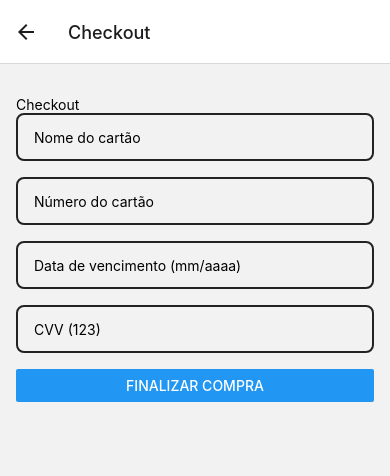
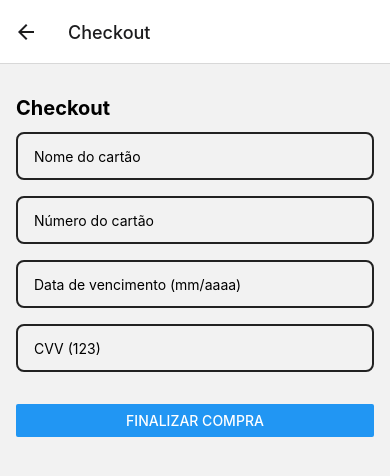
Before and after one commit to GustavoDias7/events, a React Native app: screen /Checkout in a window 390 px wide. Shown: the top 476 px of the page. Built offline with nearby package versions, Linux system fonts and the light colour scheme.

Commit message:
Update Checkout layout

```diff
--- a/src/screens/Checkout/index.jsx
+++ b/src/screens/Checkout/index.jsx
@@ -13,15 +13,20 @@ const Checkout = ({ navigation }) => {
 
   return (
     <View style={styles.container}>
-      <Text>Checkout</Text>
+      <Text style={styles.title}>Checkout</Text>
       <Formik
         initialValues={initialValues}
         validationSchema={checkoutFormSchema}
         onSubmit={handleFormSubmit}
       >
         {({ handleSubmit }) => (
-          <View>
-            <Input id="cardName" name="cardName" placeholder="Nome do cartão" />
+          <>
+            <View style={styles.form}>
+              <Input
+                id="cardName"
+                name="cardName"
+                placeholder="Nome do cartão"
+              />
               <Input
                 id="cardNumber"
                 name="cardNumber"
@@ -33,9 +38,10 @@ const Checkout = ({ navigation }) => {
                 placeholder="Data de vencimento (mm/aaaa)"
               />
               <Input id="cvv" name="cvv" placeholder="CVV (123)" />
+            </View>
 
             <Button onPress={handleSubmit} title="Finalizar compra" />
-          </View>
+          </>
         )}
       </Formik>
     </View>
--- a/src/screens/Checkout/styles.js
+++ b/src/screens/Checkout/styles.js
@@ -5,6 +5,14 @@ const styles = StyleSheet.create({
     paddingHorizontal: 16,
     paddingVertical: 32,
   },
+  title: {
+    fontSize: 20,
+    fontWeight: "700",
+    marginBottom: 12,
+  },
+  form: {
+    marginBottom: 16,
+  },
 });
 
 export default styles;
```
Lines whose indentation alone changed are shown as unchanged.
